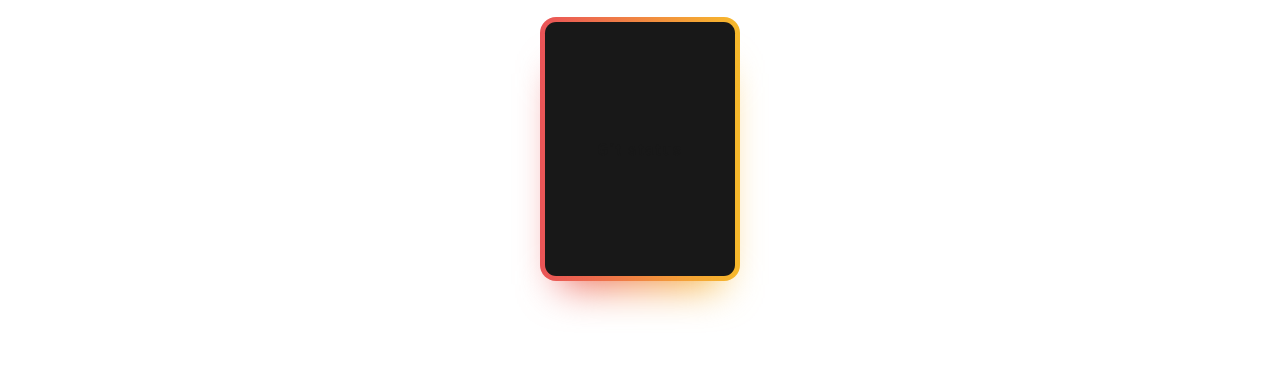
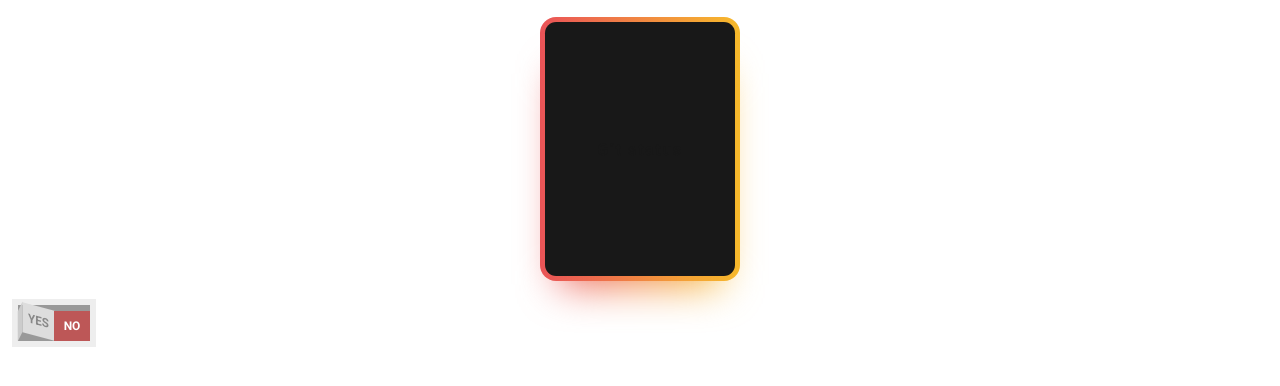
Before and after one commit to Yagb82/proyecto1, a plain HTML site: page index.html in a window 1280 px wide. Shown: the part 122-508 px from the top of the page. Drawn offline with Linux system fonts and the light colour scheme.

Commit message:
Creando mi primer proyecto con git

```diff
--- a/index.html
+++ b/index.html
@@ -49,6 +49,11 @@
           </div>
     </div>
 </div>
+<label class="rocker rocker-small">
+  <input type="checkbox">
+  <span class="switch-left">Yes</span>
+  <span class="switch-right">No</span>
+</label>
 
 </body>
 </html>
--- a/style.css
+++ b/style.css
@@ -137,3 +137,147 @@ header
     color: #f7ba2b;
     transition: color 1s;
    }
+
+
+   /* Switch starts here */
+.rocker {
+    display: inline-block;
+    position: relative;
+    /*
+    SIZE OF SWITCH
+    ==============
+    All sizes are in em - therefore
+    changing the font-size here
+    will change the size of the switch.
+    See .rocker-small below as example.
+    */
+    font-size: 2em;
+    font-weight: bold;
+    text-align: center;
+    text-transform: uppercase;
+    color: #888;
+    width: 7em;
+    height: 4em;
+    overflow: hidden;
+    border-bottom: 0.5em solid #eee;
+  }
+
+  .rocker-small {
+    font-size: 0.75em;
+   /* Sizes the switch */
+    margin: 1em;
+  }
+
+  .rocker::before {
+    content: "";
+    position: absolute;
+    top: 0.5em;
+    left: 0;
+    right: 0;
+    bottom: 0;
+    background-color: #999;
+    border: 0.5em solid #eee;
+    border-bottom: 0;
+  }
+
+  .rocker input {
+    opacity: 0;
+    width: 0;
+    height: 0;
+  }
+
+  .switch-left,
+  .switch-right {
+    cursor: pointer;
+    position: absolute;
+    display: flex;
+    align-items: center;
+    justify-content: center;
+    height: 2.5em;
+    width: 3em;
+    transition: 0.2s;
+    user-select: none;
+  }
+
+  .switch-left {
+    height: 2.4em;
+    width: 2.75em;
+    left: 0.85em;
+    bottom: 0.4em;
+    background-color: #ddd;
+    transform: rotate(15deg) skewX(15deg);
+  }
+
+  .switch-right {
+    right: 0.5em;
+    bottom: 0;
+    background-color: #bd5757;
+    color: #fff;
+  }
+
+  .switch-left::before,
+  .switch-right::before {
+    content: "";
+    position: absolute;
+    width: 0.4em;
+    height: 2.45em;
+    bottom: -0.45em;
+    background-color: #ccc;
+    transform: skewY(-65deg);
+  }
+
+  .switch-left::before {
+    left: -0.4em;
+  }
+
+  .switch-right::before {
+    right: -0.375em;
+    background-color: transparent;
+    transform: skewY(65deg);
+  }
+
+  input:checked + .switch-left {
+    background-color: #0084d0;
+    color: #fff;
+    bottom: 0px;
+    left: 0.5em;
+    height: 2.5em;
+    width: 3em;
+    transform: rotate(0deg) skewX(0deg);
+  }
+
+  input:checked + .switch-left::before {
+    background-color: transparent;
+    width: 3.0833em;
+  }
+
+  input:checked + .switch-left + .switch-right {
+    background-color: #ddd;
+    color: #888;
+    bottom: 0.4em;
+    right: 0.8em;
+    height: 2.4em;
+    width: 2.75em;
+    transform: rotate(-15deg) skewX(-15deg);
+  }
+
+  input:checked + .switch-left + .switch-right::before {
+    background-color: #ccc;
+  }
+
+  /* Keyboard Users */
+  input:focus + .switch-left {
+    color: #333;
+  }
+
+  input:checked:focus + .switch-left {
+    color: #fff;
+  }
+
+  input:focus + .switch-left + .switch-right {
+    color: #fff;
+  }
+
+  input:checked:focus + .switch-left + .switch-right {
+    color: #333;
+  }
```
